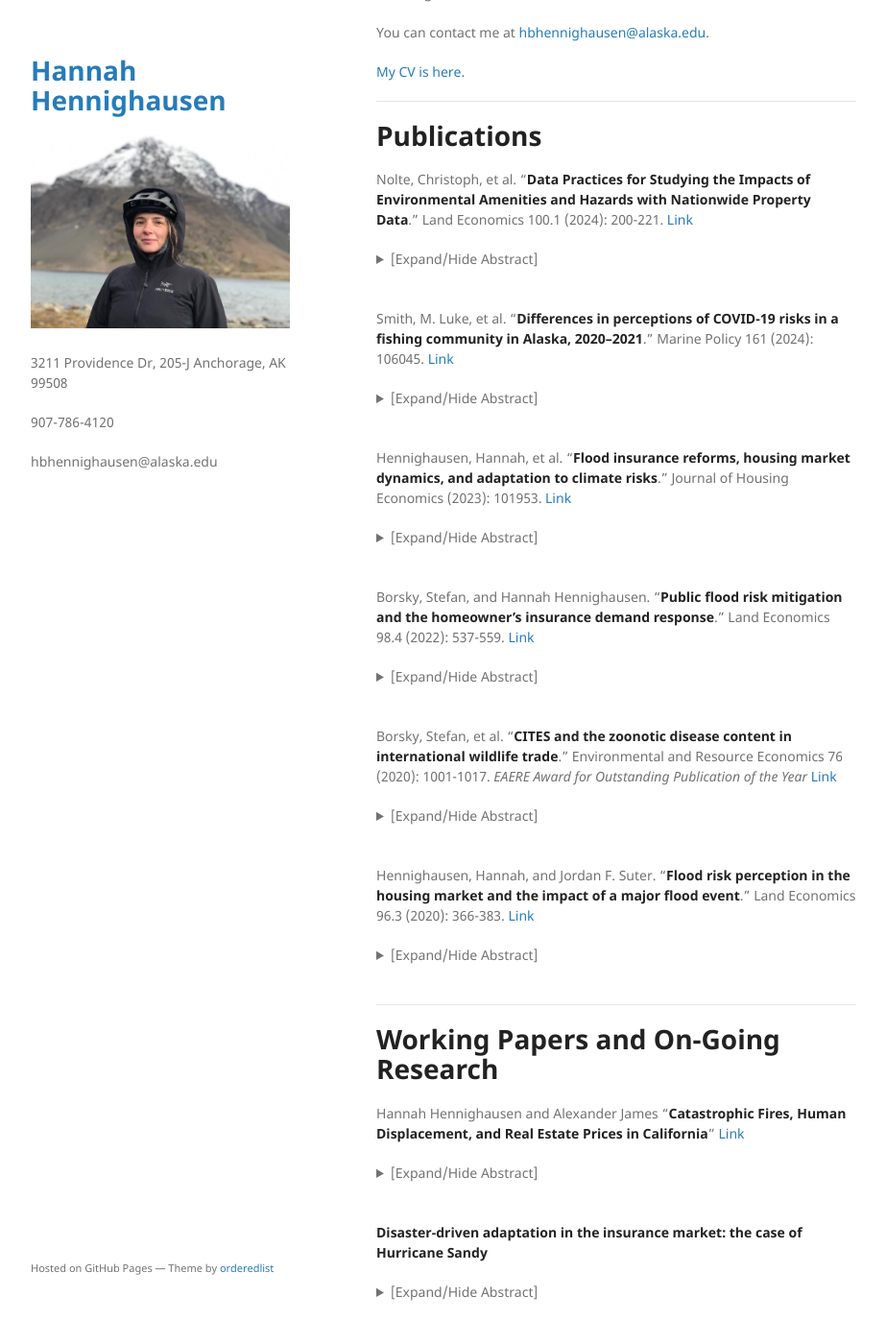
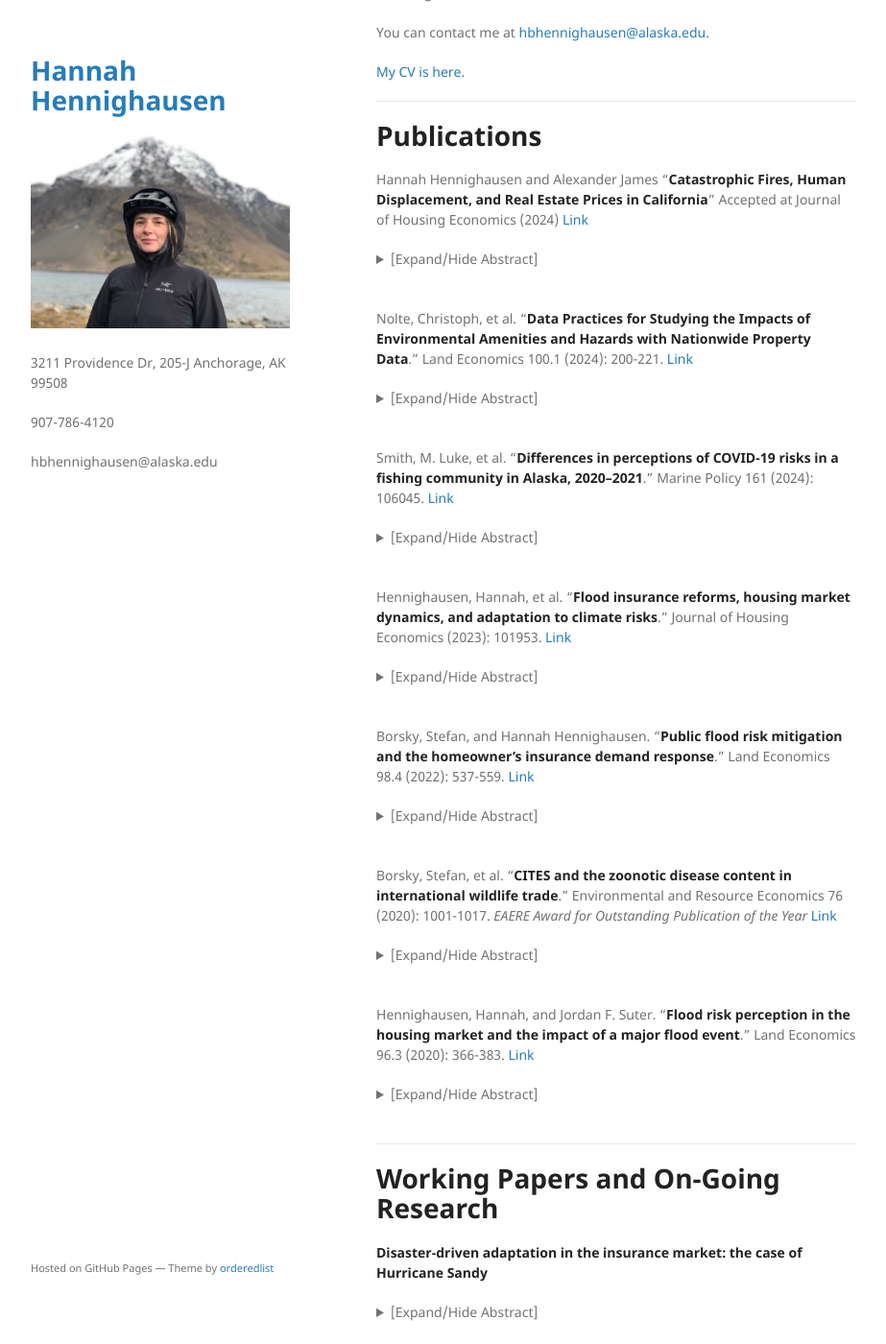
Before and after one commit to hannahhennighausen/hannahhennighausen.github.io, a Jekyll site: the page built from index.md, in a window 1280 px wide and 1400 px high, scrolled down 488 px. Shown: the whole window at 96% size, without its empty margins (178-1101 px from the left). Built offline with Jekyll 4.4.1, drawn with Linux system fonts in a browser that asks for light colours; the repository's description, which GitHub fills in, is left out; some of the changed text lies outside the part shown.

Commit message:
Update index.md

```diff
--- a/index.md
+++ b/index.md
@@ -16,6 +16,13 @@ You can contact me at [hbhennighausen@alaska.edu](mailto:hbhennighausen@alaska.e
 * * *
 
 # Publications
+
+Hannah Hennighausen and Alexander James "**Catastrophic Fires, Human Displacement, and Real Estate Prices in California**" Accepted at Journal of Housing Economics (2024) [Link](https://hannahhennighausen.github.io/Papers/CampFire_HennighausenJames.pdf)
+<details>
+  <summary>[Expand/Hide Abstract]</summary>
+Millions of people are displaced by natural disasters each year, yet little is known about how evacuees affect host communities. We analyze the migratory effects of the most destructive fire in California history, the 2018 Camp Fire, which destroyed over 18,000 structures and displaced roughly 50,000 people. By merging geospatial information on the fire's footprint with Zillow's housing transaction data, we estimate both the spatial and temporal effects of the fire on real estate prices at a granular level. A number of important insights emerge. First, within the fire's footprint, home prices increased by 25 percent in the six-week aftermath of the fire. Effects decay with distance and are statistically insignificant beyond 100 miles. Second, effects are detected within two weeks of the fire, fully materialize within four weeks, and are persistent up to ten months (which exhausts our period of consideration). Results are consistent the observed migratory behavior of displaced people and are robust to a variety of specifications and modeling assumptions.
+  </details>
+<br />
 
 Nolte, Christoph, et al. "**Data Practices for Studying the Impacts of Environmental Amenities and Hazards with Nationwide Property Data**." Land Economics 100.1 (2024): 200-221. [Link](https://le.uwpress.org/content/100/1/200.abstract)
 <details>
@@ -63,14 +70,6 @@ The impact of flood events on flood risk perception has important implications f
 
 # Working Papers and On-Going Research
 
-Hannah Hennighausen and Alexander James "**Catastrophic Fires, Human Displacement, and Real Estate Prices in California**" [Link](https://hannahhennighausen.github.io/Papers/CampFire_HennighausenJames.pdf)
-<details>
-  <summary>[Expand/Hide Abstract]</summary>
-Millions of people are displaced by natural disasters each year, yet little is known about how evacuees affect host communities. We analyze the migratory effects of the most destructive fire in California history, the 2018 Camp Fire, which destroyed over 18,000 structures and displaced roughly 50,000 people. By merging geospatial information on the fire's footprint with Zillow's housing transaction data, we estimate both the spatial and temporal effects of the fire on real estate prices at a granular level. A number of important insights emerge. First, within the fire's footprint, home prices increased by 25 percent in the six-week aftermath of the fire. Effects decay with distance and are statistically insignificant beyond 100 miles. Second, effects are detected within two weeks of the fire, fully materialize within four weeks, and are persistent up to ten months (which exhausts our period of consideration). Results are consistent the observed migratory behavior of displaced people and are robust to a variety of specifications and modeling assumptions.
-
-</details>
-<br />
-
 **Disaster-driven adaptation in the insurance market: the case of Hurricane Sandy** <br />
 <details>
   <summary>[Expand/Hide Abstract]</summary>
```
